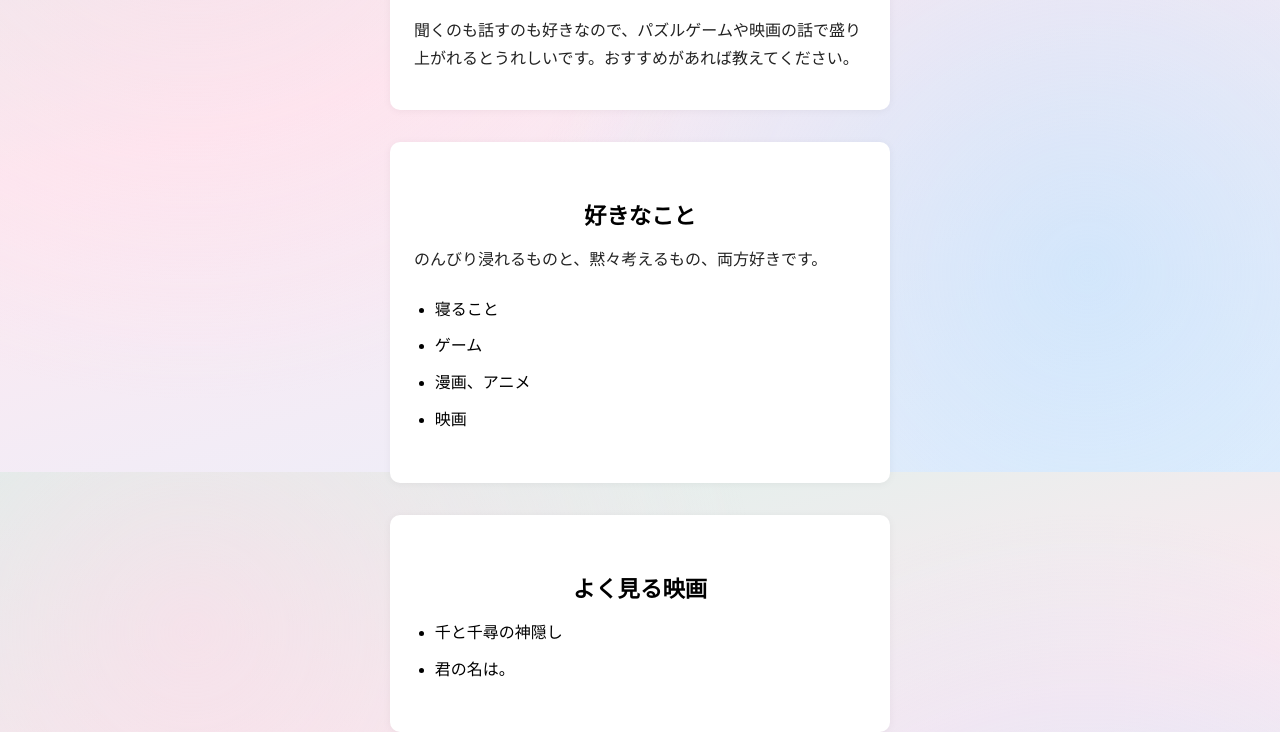
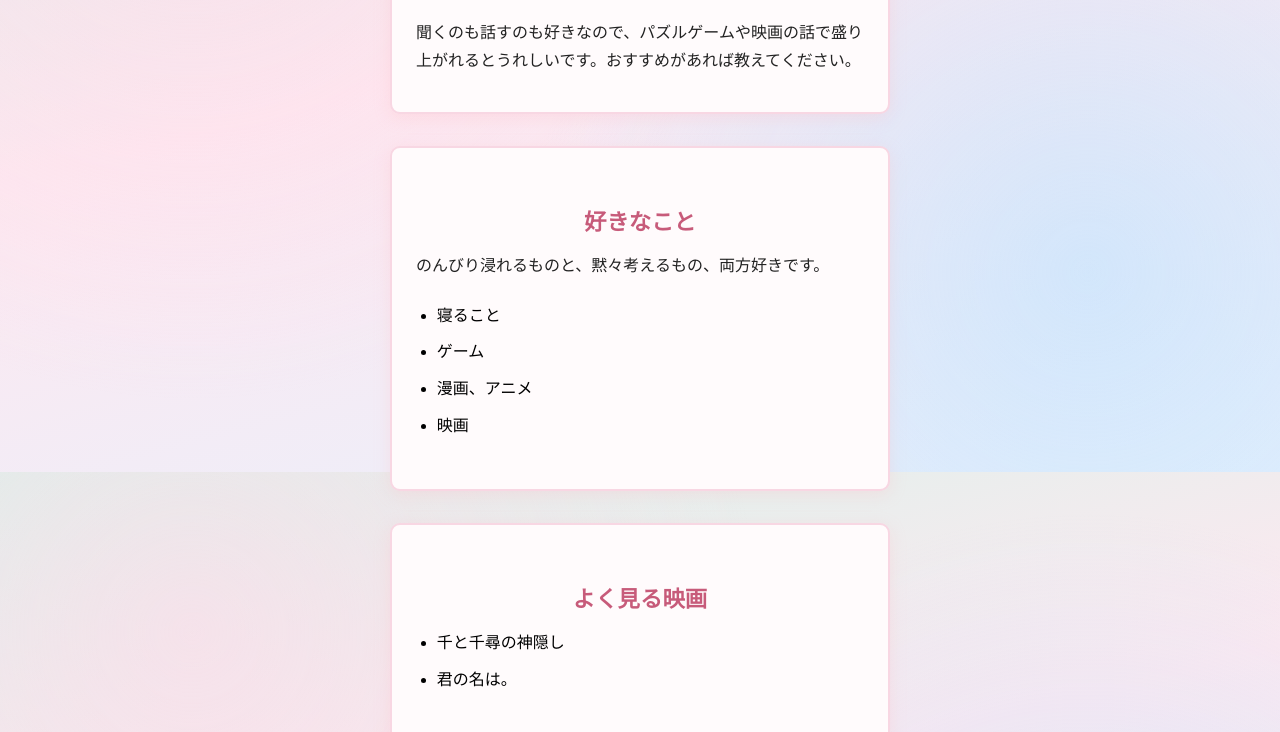
Before and after one commit to natsuhinitta/my---profile, a plain HTML site: page index.html in a window 1280 px wide. Shown: the part 328-1060 px from the top of the page. Drawn offline with Linux system fonts and the light colour scheme.

Commit message:
枠線の色を変更

```diff
--- a/style.css
+++ b/style.css
@@ -30,6 +30,7 @@ h1 {
 
 h2 {
   font-size: 1.4rem;
+  color: #c75b7a;
 }
 
 h3 {
@@ -47,9 +48,10 @@ section {
   width: min(100%, 500px);
   box-sizing: border-box;
   margin-bottom: 2rem;
-  background: #fff;
+  background: #fffbfc;
+  border: 2px solid #f8d7e3;
   border-radius: 10px;
-  box-shadow: 0 1px 8px rgba(0,0,0,0.05);
+  box-shadow: 0 4px 16px rgba(255, 182, 193, 0.25);
   padding: 1.5rem 1.5rem 1rem 1.5rem;
 }
 
```
